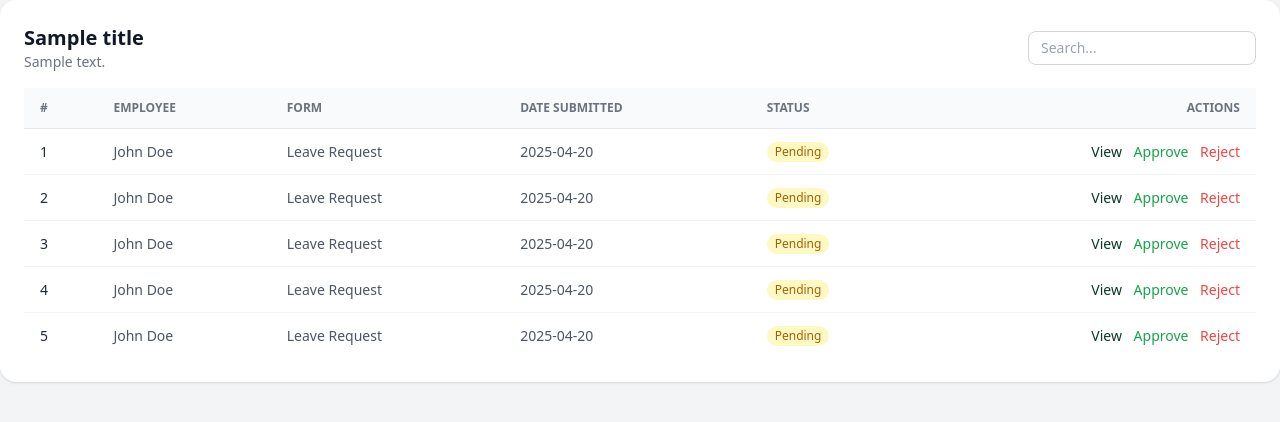
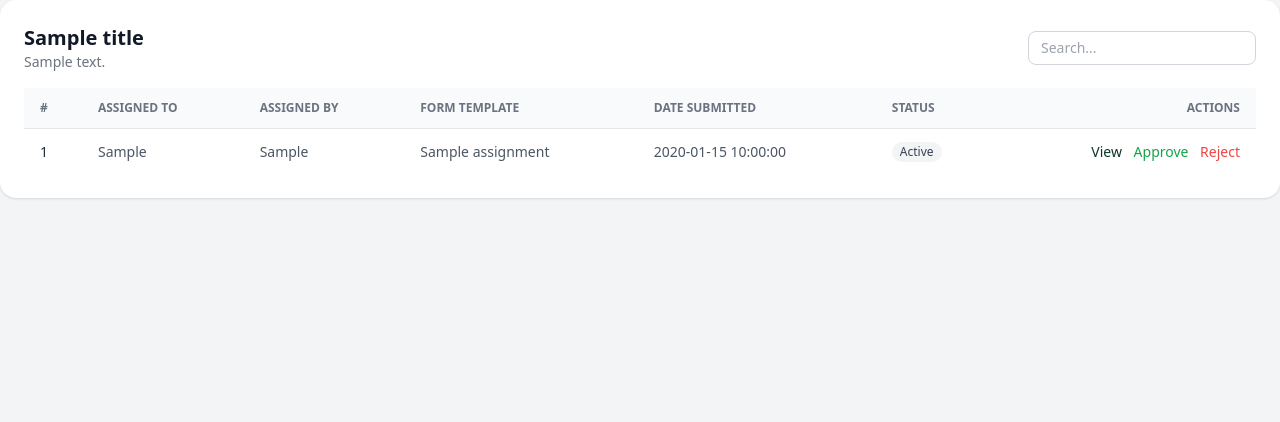
Before and after one commit to VortexWeb-Dev/gi-form-management, a PHP site: template views/inbox.php in a window 1280 px wide. Shown: the top 422 px of the page. Run offline with PHP 8.4, Linux system fonts and the light colour scheme; the template is opened without the code that fills it: most values are stand-ins (such as "Sample title", 1, 10 or a date in 2020); some libraries are stand-ins or nearby versions.

Commit message:
Implement db connection for approval inbox

```diff
--- a/views/inbox.php
+++ b/views/inbox.php
@@ -13,32 +13,101 @@
                 <thead class="bg-gray-50 border-b text-xs text-gray-500 uppercase">
                     <tr>
                         <th class="px-4 py-3">#</th>
-                        <th class="px-4 py-3">Employee</th>
-                        <th class="px-4 py-3">Form</th>
+                        <th class="px-4 py-3">Assigned To</th>
+                        <th class="px-4 py-3">Assigned By</th>
+                        <th class="px-4 py-3">Form Template</th>
                         <th class="px-4 py-3">Date Submitted</th>
                         <th class="px-4 py-3">Status</th>
                         <th class="px-4 py-3 text-right">Actions</th>
                     </tr>
                 </thead>
                 <tbody class="divide-y divide-gray-100">
-                    <?php foreach (range(1, 5) as $i): ?>
+                    <?php foreach ($assignments as $index => $assignment): ?>
                         <tr class="hover:bg-gray-50">
-                            <td class="px-4 py-3 font-medium text-gray-800"><?= $i ?></td>
-                            <td class="px-4 py-3">John Doe</td>
-                            <td class="px-4 py-3">Leave Request</td>
-                            <td class="px-4 py-3">2025-04-20</td>
+                            <td class="px-4 py-3 font-medium text-gray-800"><?= $index + 1 ?></td>
+                            <td class="px-4 py-3"><?= htmlspecialchars($assignment['assigned_to'] ?? 'N/A') ?></td>
+                            <td class="px-4 py-3"><?= htmlspecialchars($assignment['assigned_by'] ?? 'N/A') ?></td>
+                            <td class="px-4 py-3"><?= htmlspecialchars($assignment['template_name'] ?? 'N/A') ?></td>
                             <td class="px-4 py-3">
-                                <span class="inline-block px-2 py-0.5 rounded-full text-xs bg-yellow-100 text-yellow-700">Pending</span>
+                                <?= $assignment['submitted_at'] ? $assignment['submitted_at'] : '—' ?>
+                            </td>
+                            <td class="px-4 py-3">
+                                <?php
+                                $status = strtolower($assignment['status']);
+                                $statusColors = [
+                                    'pending' => ['bg' => 'bg-yellow-100', 'text' => 'text-yellow-700'],
+                                    'submitted' => ['bg' => 'bg-blue-100', 'text' => 'text-blue-700'],
+                                    'approved' => ['bg' => 'bg-green-100', 'text' => 'text-green-700'],
+                                    'rejected' => ['bg' => 'bg-red-100', 'text' => 'text-red-700'],
+                                ];
+                                $color = $statusColors[$status] ?? ['bg' => 'bg-gray-100', 'text' => 'text-gray-700'];
+                                ?>
+                                <span class="inline-block px-2 py-0.5 rounded-full text-xs <?= $color['bg'] ?> <?= $color['text'] ?>">
+                                    <?= ucfirst($status) ?>
+                                </span>
                             </td>
                             <td class="px-4 py-3 text-right space-x-2">
-                                <button class="text-[#0c372a] hover:underline text-sm">View</button>
+                                <button
+                                    class="text-[#0c372a] hover:underline text-sm view-btn"
+                                    data-id="<?= $assignment['id'] ?>"
+                                    data-to="<?= htmlspecialchars($assignment['assigned_to'] ?? 'N/A') ?>"
+                                    data-by="<?= htmlspecialchars($assignment['assigned_by'] ?? 'N/A') ?>"
+                                    data-form="<?= htmlspecialchars($assignment['template_name'] ?? 'N/A') ?>"
+                                    data-date="<?= $assignment['submitted_at'] ?? '—' ?>"
+                                    data-status="<?= ucfirst($assignment['status']) ?>">
+                                    View
+                                </button>
                                 <button class="text-green-600 hover:underline text-sm">Approve</button>
                                 <button class="text-red-500 hover:underline text-sm">Reject</button>
                             </td>
                         </tr>
-                    <?php endforeach ?>
+                    <?php endforeach; ?>
                 </tbody>
             </table>
+
+            <!-- Modal -->
+            <div id="assignmentModal" class="fixed inset-0 z-50 hidden items-center justify-center bg-black bg-opacity-40">
+                <div class="bg-white rounded-2xl shadow-xl w-full max-w-2xl p-6 relative">
+                    <button id="closeModalBtn" class="absolute top-4 right-4 text-gray-500 hover:text-black text-xl">&times;</button>
+                    <h3 class="text-lg font-semibold mb-4">Assignment Details</h3>
+                    <div id="modalContent" class="text-sm text-gray-700 space-y-2">
+                        <!-- Content gets filled via JS -->
+                    </div>
+                </div>
+            </div>
+
+            <script>
+                document.querySelectorAll('.view-btn').forEach(button => {
+                    button.addEventListener('click', () => {
+                        const modal = document.getElementById('assignmentModal');
+                        const content = document.getElementById('modalContent');
+                        content.innerHTML = `
+            <p><strong>Assigned To:</strong> ${button.dataset.to}</p>
+            <p><strong>Assigned By:</strong> ${button.dataset.by}</p>
+            <p><strong>Form Template:</strong> ${button.dataset.form}</p>
+            <p><strong>Date Submitted:</strong> ${button.dataset.date}</p>
+            <p><strong>Status:</strong> ${button.dataset.status}</p>
+        `;
+                        modal.classList.remove('hidden');
+                        modal.classList.add('flex');
+                    });
+                });
+
+                document.getElementById('closeModalBtn').addEventListener('click', () => {
+                    const modal = document.getElementById('assignmentModal');
+                    modal.classList.add('hidden');
+                    modal.classList.remove('flex');
+                });
+
+                window.addEventListener('click', (e) => {
+                    const modal = document.getElementById('assignmentModal');
+                    if (e.target === modal) {
+                        modal.classList.add('hidden');
+                        modal.classList.remove('flex');
+                    }
+                });
+            </script>
+
         </div>
     </div>
 </section>
```
Also changed, not shown: controllers/InboxController.php (+27 -1 lines), models/FormAssignment.php (+27 -1 lines).
